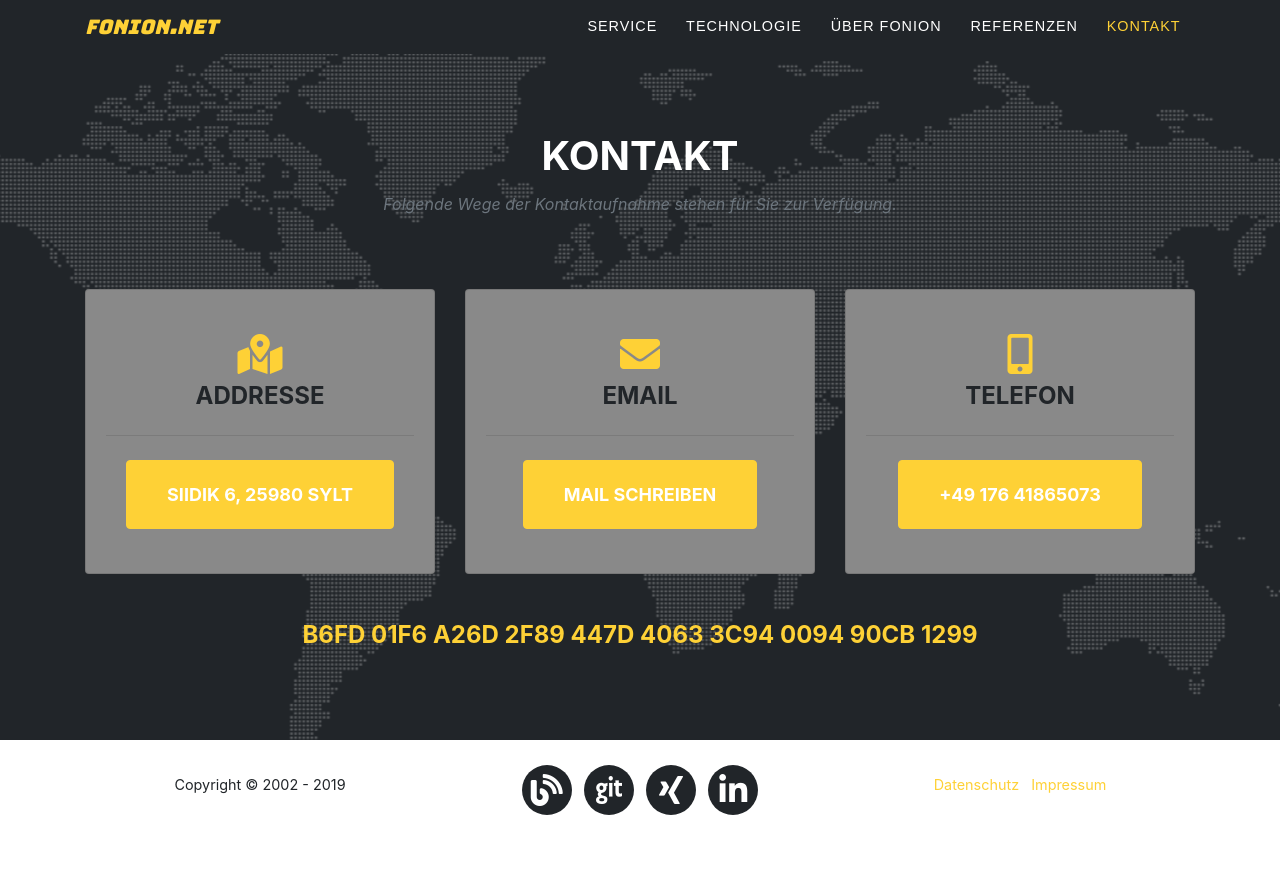
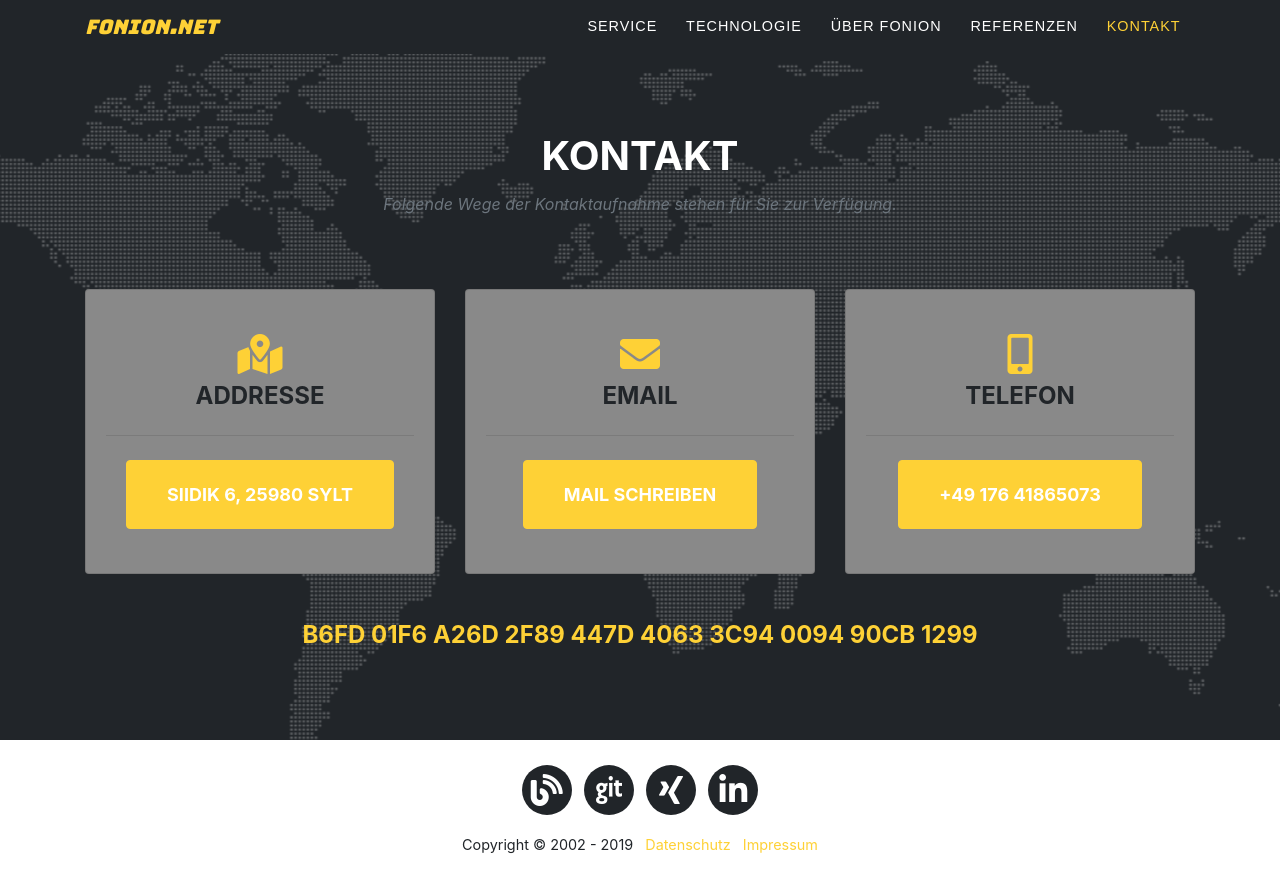
Before and after one commit to findeisen-systems/findeisen.systems, a Jekyll site: the page built from index.html, in a window 1280 px wide and 900 px high, scrolled down 4438 px. Shown: the top 892 px of the window. Built offline with Jekyll 4.4.1, drawn with Linux system fonts in a browser that asks for light colours; before the commit the page ends 5278 px from its top, so only the background shows below that.

Commit message:
reduced rows in footer from 3 to 2

```diff
--- a/_includes/footer.html
+++ b/_includes/footer.html
@@ -1,12 +1,7 @@
 <footer>
   <div class="container">
-    <div class="row">
-      <div class="col-md-4">
-        <ul class="list-inline quicklinks">
-          <li class="copyright">Copyright &copy; 2002 - 2019</li>
-        </ul>
-      </div>
-      <div class="col-md-4">
+    <div class="row" style="display:block;">
+      <div>
         <ul class="list-inline social-buttons">
           <li class="list-inline-item"><a href="https://com.puting.de/"><i class="fas fa-blog"></i></a></li>
           <li class="list-inline-item"><a href="https://git.unixpeople.org/fonion.net"><i class="fab fa-git"></i></a></li>
@@ -14,8 +9,11 @@
           <li class="list-inline-item"><a href="https://www.linkedin.com/in/johannesfindeisen/"><i class="fab fa-linkedin-in"></i></a></li>
         </ul>
       </div>
-      <div class="col-md-4">
+    </div>
+    <div class="row" style="display:block;">
+      <div style="margin:0;padding:10px;">
         <ul class="list-inline quicklinks">
+          <li class="list-inline-item">Copyright &copy; 2002 - 2019</li>
           <li class="list-inline-item"><a class="portfolio-link" data-toggle="modal" href="#privacy">Datenschutz</a></li>
           <li class="list-inline-item"><a class="portfolio-link" data-toggle="modal" href="#imprint">Impressum</a></li>
         </ul>
```
